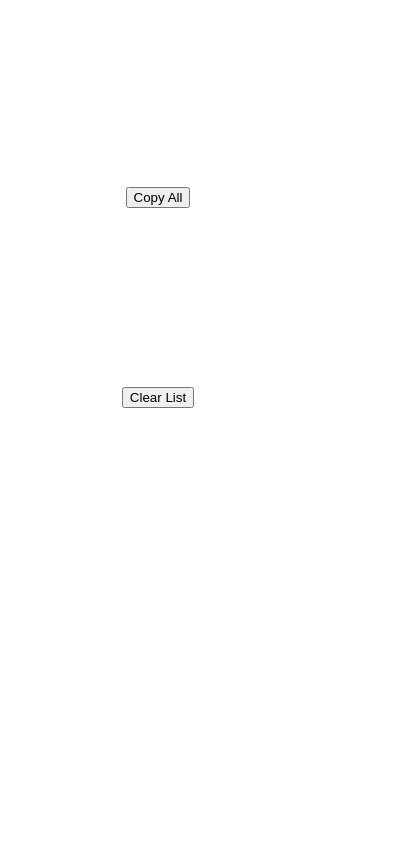
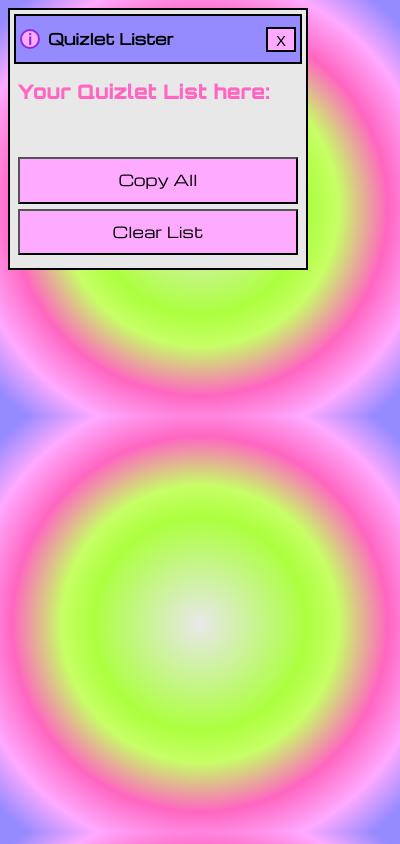
Before and after one commit to gthrm/quizlet-lister, a browser extension: page popup.html in a window 400 px wide. Drawn offline with nearby package versions, Linux system fonts and the light colour scheme; a web font is replaced by a local one.

Commit message:
feat: styles added

```diff
--- a/popup.html
+++ b/popup.html
@@ -2,15 +2,45 @@
 <html>
 
 <head>
-    <title>Word List</title>
+    <meta name="viewport" content="width=device-width, initial-scale=1">
+    <title>Quizlet Lister</title>
     <link rel="stylesheet" href="style.css">
+    <link
+        href="https://fonts.googleapis.com/css2?family=Fascinate&family=Goldman:wght@400;700&family=Michroma&family=Orbitron:wght@400;600;800;900&family=Zen+Dots&display=swap"
+        rel="stylesheet">
+    <link rel="preconnect" href="https://fonts.googleapis.com">
+    <link rel="preconnect" href="https://fonts.gstatic.com" crossorigin>
+    <script defer src="popup.js"></script>
+
 </head>
 
 <body>
-    <div id="wordList"></div>
-    <button id="copyButton">Copy All</button>
-    <button id="clearButton">Clear List</button>
-    <script src="popup.js"></script>
+    <section>
+        <div class="dashboard">
+            <div class="header-bar">
+                <p class="bar-label"><span id="tooltip" class="info">i</span>Quizlet Lister</p>
+                <button id="button-close" class="close-button">X</button>
+            </div>
+            <div id="description" class="section-container">
+                <p class="text">This Chrome extension allows users to easily add selected words to a list and then copy
+                    them for use in applications like Quizlet. Just Copy All and paste to <a target="_blank"
+                        href="https://quizlet.com/">Quizlet.com</a></p>
+            </div>
+            <div class="section-container">
+                <h1 class="title">Your Quizlet List here:</h1>
+                <ul id="wordList"></ul>
+            </div>
+
+            <div id="copy-notification" class="section-container">
+                <p class="text">Copied successfully</p>
+            </div>
+            <div class="tabs">
+                <button class="tab" id="copyButton">Copy All</button>
+                <button class="tab" id="clearButton">Clear List</button>
+            </div>
+        </div>
+    </section>
+
 </body>
 
 </html>
--- a/popup.js
+++ b/popup.js
@@ -1,14 +1,20 @@
 document.addEventListener('DOMContentLoaded', function () {
-    let wordListElement = document.getElementById('wordList');
-    let copyButton = document.getElementById('copyButton');
-    let clearButton = document.getElementById('clearButton'); // New clear button
+    const wordListElement = document.getElementById('wordList');
+    const copyButton = document.getElementById('copyButton');
+    const clearButton = document.getElementById('clearButton');
+    const closeButton = document.getElementById('button-close');
+    const copyNotification = document.getElementById('copy-notification');
+    // Close popup on clicking the close button
+    closeButton.addEventListener('click', function () {
+        window.close();
+    });
 
     // Load and display the words
     chrome.storage.sync.get({ words: [] }, (result) => {
         updateWordList(result.words);
     });
 
-    // Copy all words to clipboard as comma-separated list
+    // Copy all words to clipboard as comma-separated list with definitions
     copyButton.addEventListener('click', () => {
         let words = [];
         document.querySelectorAll('.word').forEach(wordElement => {
@@ -16,7 +22,8 @@
         });
         let wordsString = words.join(', ');
         navigator.clipboard.writeText(wordsString).then(() => {
-            alert('Copied to clipboard');
+            copyNotification.style.opacity = '1';
+            setTimeout(() => { copyNotification.style.opacity = '0'; }, 3000)
         });
     });
 
@@ -30,11 +37,45 @@
     // Function to update the display of words
     function updateWordList(words) {
         wordListElement.innerHTML = '';
-        words.forEach(element => {
+        words.forEach((element, index) => {
             const newWord = document.createElement('span');
             newWord.className = 'word';
             newWord.innerText = element;
-            wordListElement.appendChild(newWord);
+
+            const newDeleteButton = document.createElement('button');
+            newDeleteButton.innerText = 'X';
+            newDeleteButton.className = 'close-button';
+            newDeleteButton.onclick = function () {
+                deleteWord(index);
+            };
+
+            const newLi = document.createElement('li');
+            newLi.className = 'word-list-item';
+            newLi.appendChild(newWord);
+            newLi.appendChild(newDeleteButton);
+
+            wordListElement.appendChild(newLi);
         });
     }
+
+    // Function to delete a word
+    function deleteWord(index) {
+        chrome.storage.sync.get({ words: [] }, (result) => {
+            let updatedWords = result.words.filter((_, wordIndex) => wordIndex !== index);
+            chrome.storage.sync.set({ words: updatedWords }, () => {
+                updateWordList(updatedWords);
+            });
+        });
+    }
+
+    const tooltipElement = document.getElementById('tooltip');
+    const descriptionElement = document.getElementById('description');
+
+    tooltipElement.addEventListener('mouseover', function () {
+        descriptionElement.style.display = 'block';
+    });
+
+    tooltipElement.addEventListener('mouseout', function () {
+        setTimeout(() => { descriptionElement.style.display = 'none'; }, 1000)
+    });
 });
--- a/style.css
+++ b/style.css
@@ -1,20 +1,169 @@
+* {
+    box-sizing: border-box;
+    word-break: break-word;
+    line-height: 1.5rem;
+    font-size: 15px;
+}
+
+:root {
+    --c-green: #7fff00;
+    --c-pink: #ff1493;
+    --c-purple: #8a2be2;
+    --c-lilac: #968AFF;
+    --c-white: #E8E8E8;
+    --c-greenish: #C7FF66;
+    --c-green-neon: #ACFF3F;
+    --c-pinkish: #FF66C1;
+    --c-light-pink: #FEAAFF;
+}
+
 body {
     width: 300px;
-    height: 400px;
+    max-width: 300px;
+    min-width: 300px;
+    min-height: 400px;
     display: flex;
     justify-content: space-between;
     align-items: center;
     flex-direction: column;
+    background: radial-gradient(circle, rgba(232, 232, 232, 1) 0%, rgba(172, 255, 63, 1) 37%, rgba(199, 255, 102, 1) 48%, rgba(255, 102, 193, 1) 65%, rgba(254, 170, 255, 1) 80%, rgba(150, 138, 255, 1) 94%);
+}
+
+section {
+    font-family: 'Michroma';
+    display: flex;
+    flex-direction: column;
+    font-weight: 900;
+    gap: 50px;
+    width: 100%;
+    height: 100%;
+}
+
+#description {
+    display: none;
+}
+
+#copy-notification {
+    opacity: 0;
+    text-align: center;
+    color: var(--c-lilac);
+}
+
+.dashboard {
+    width: 100%;
+    height: fit-content;
+    background-color: var(--c-white);
+    border: 2px solid black;
+}
+
+.header-bar {
+    background-color: var(--c-lilac);
+    border: 2px solid black;
+    margin: 4px;
+    display: flex;
+    flex-flow: row nowrap;
+    justify-content: space-between;
+    align-items: center;
+    gap: 20px;
+    font-size: 14px;
+    height: 35px;
+    padding: 2px 4px;
+}
+
+.close-button {
+    text-align: center;
+    width: 30px;
+    height: 25px;
+    background-color: var(--c-light-pink);
+    border: 2px solid black;
+    cursor: pointer;
+}
+
+.bar-label {
+    display: flex;
+    justify-content: center;
+    align-items: center;
+    gap: 8px;
 }
 
 .word {
-    font-size: 16px;
+    margin-right: 8px;
 }
 
-#wordList {
+.info {
     display: flex;
-    justify-content: space-between;
-    align-items: flex-start;
+    justify-content: center;
+    align-items: center;
+    width: 20px;
+    height: 20px;
+    background-color: var(--c-light-pink);
+    color: var(--c-purple);
+    border-radius: 50%;
+    border: 2px solid var(--c-purple);
+}
+
+.word-list-item {
+    margin: 4px 0;
+}
+
+.info:hover {
+    cursor: pointer;
+}
+
+.section-container {
+    margin: 8px;
+}
+
+.title {
+    color: var(--c-pinkish);
+    font-family: 'Orbitron';
+    font-weight: 900;
+    font-size: 20px;
+}
+
+.tabs {
+    display: block;
+    margin: 8px;
+}
+
+.tabs>* {
+    padding: 1rem;
+}
+
+.tab {
+    font-family: 'Michroma';
+    display: inline-block;
     width: 100%;
-    flex-direction: column;
+    background: var(--c-light-pink);
+    padding: 10px 15px;
+    font-size: 15px;
+    cursor: pointer;
+    margin-bottom: 5px;
 }
+
+.tabs button.active {
+    background-color: var(--c-pinkish);
+}
+
+.inside {
+    margin: 10px;
+}
+
+@media (max-width: 500px) {
+
+    .header-bar {
+        height: 50px;
+    }
+}
+
+@media (min-width: 768px) {
+    .tabs {
+        display: grid;
+        grid-template-columns: 1fr 1fr;
+        gap: 5px;
+    }
+
+    .tab {
+        margin-bottom: 0;
+    }
+}
```
